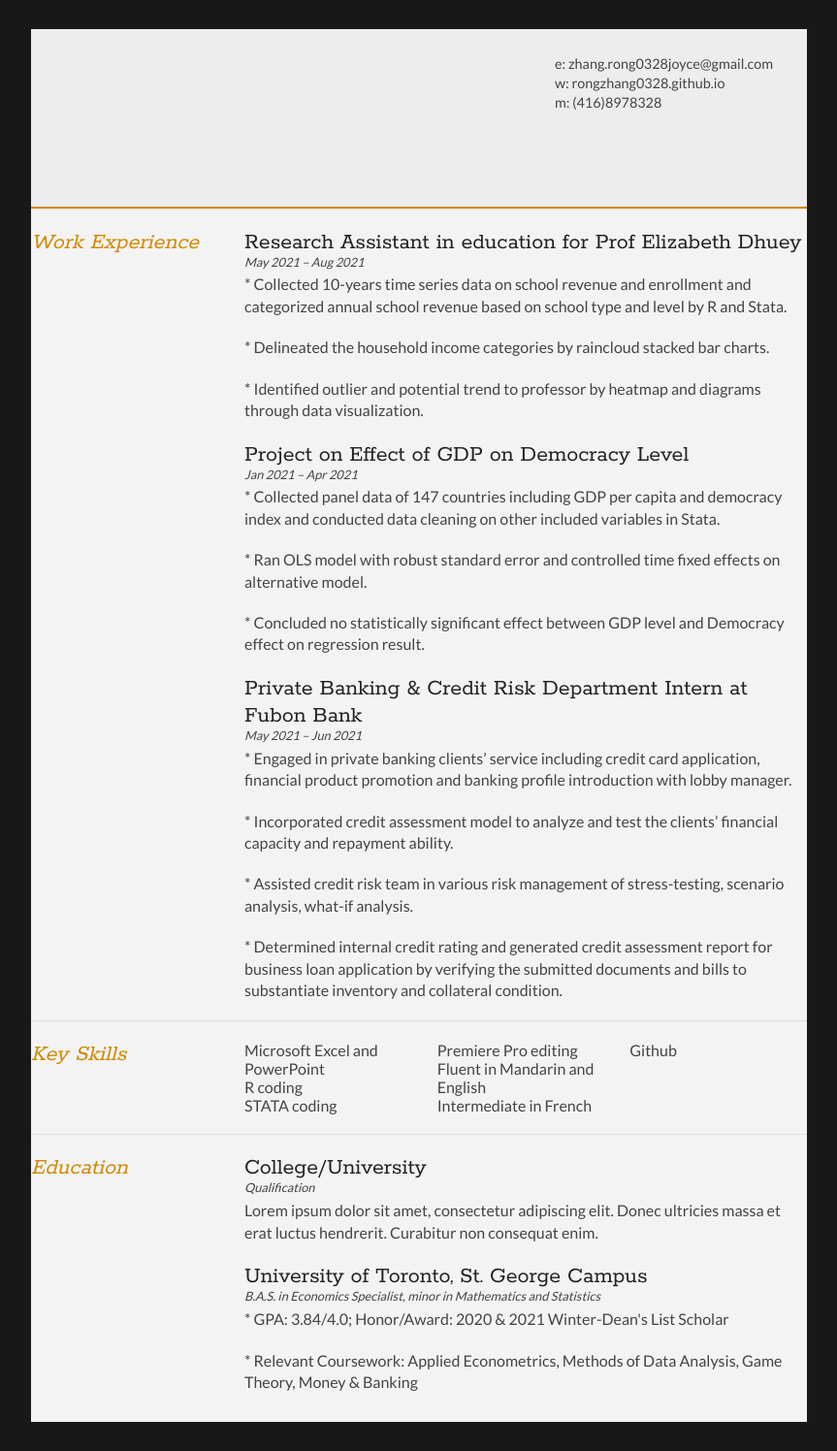
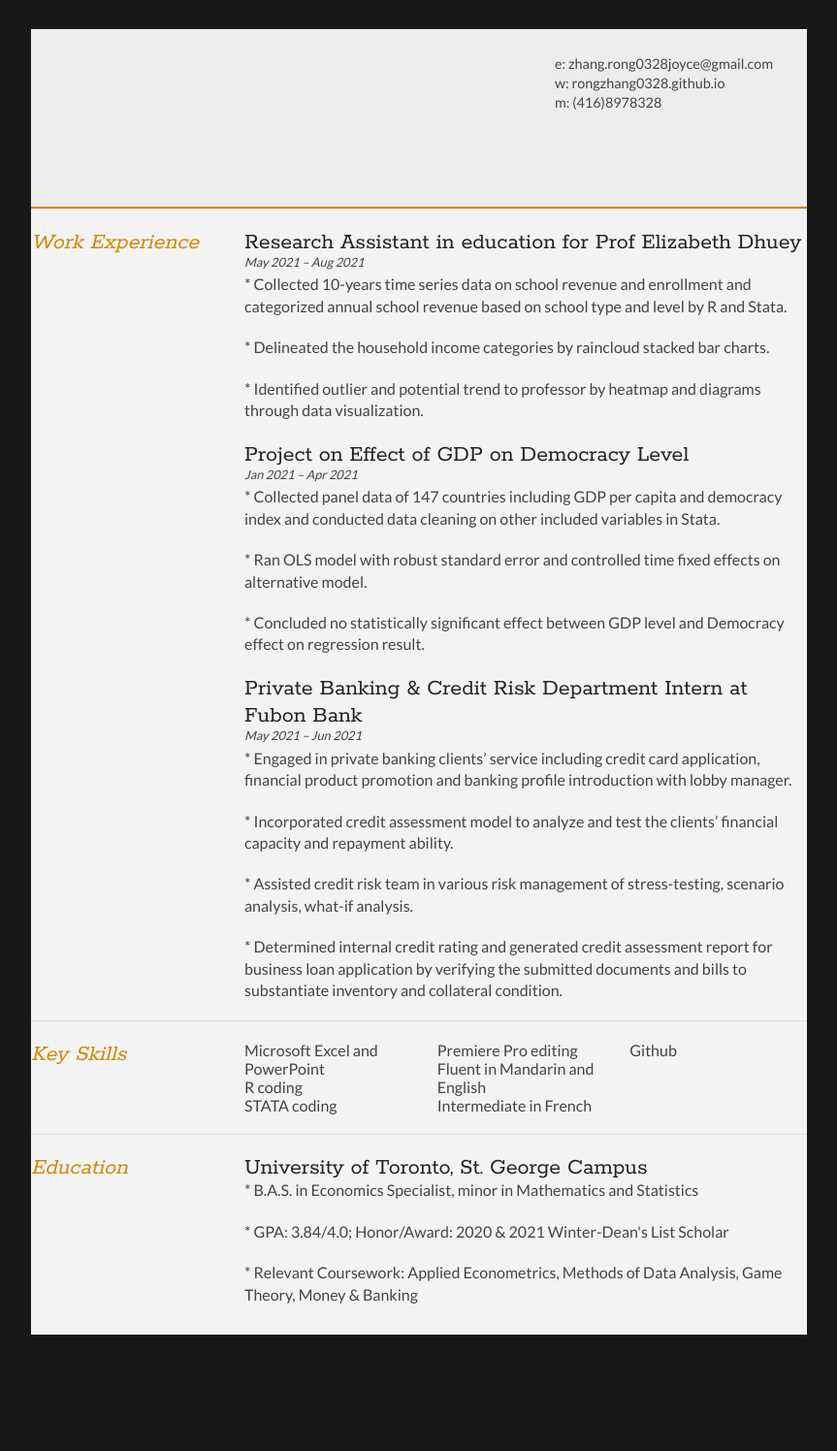
Before and after one commit to RongZhang0328/RongZhang0328.github.io, a Jekyll site: the page cv/index.html, which Jekyll copies as it is, in a window 1280 px wide. Shown: the whole page at 97% size, without its empty margins (208-1071 px from the left). Built offline with Jekyll 4.4.1, drawn with Linux system fonts in a browser that asks for light colours; after the commit the page ends 1406 px from its top, so only the background shows below that.

Commit message:
Update index.html

```diff
--- a/cv/index.html
+++ b/cv/index.html
@@ -91,14 +91,8 @@
 
 			<div class="sectionContent">
 				<article>
-					<h2>College/University</h2>
-					<p class="subDetails">Qualification</p>
-					<p>Lorem ipsum dolor sit amet, consectetur adipiscing elit. Donec ultricies massa et erat luctus hendrerit. Curabitur non consequat enim.</p>
-				</article>
-
-				<article>
 					<h2>University of Toronto, St. George Campus</h2>
-					<p class="subDetails">B.A.S. in Economics Specialist, minor in Mathematics and Statistics</p>
+					<p>* B.A.S. in Economics Specialist, minor in Mathematics and Statistics</p>
 					<p>* GPA: 3.84/4.0; Honor/Award: 2020 & 2021 Winter-Dean's List Scholar</p>
 					<p>* Relevant Coursework: Applied Econometrics, Methods of Data Analysis, Game Theory, Money & Banking</p>
 				</article>
```
